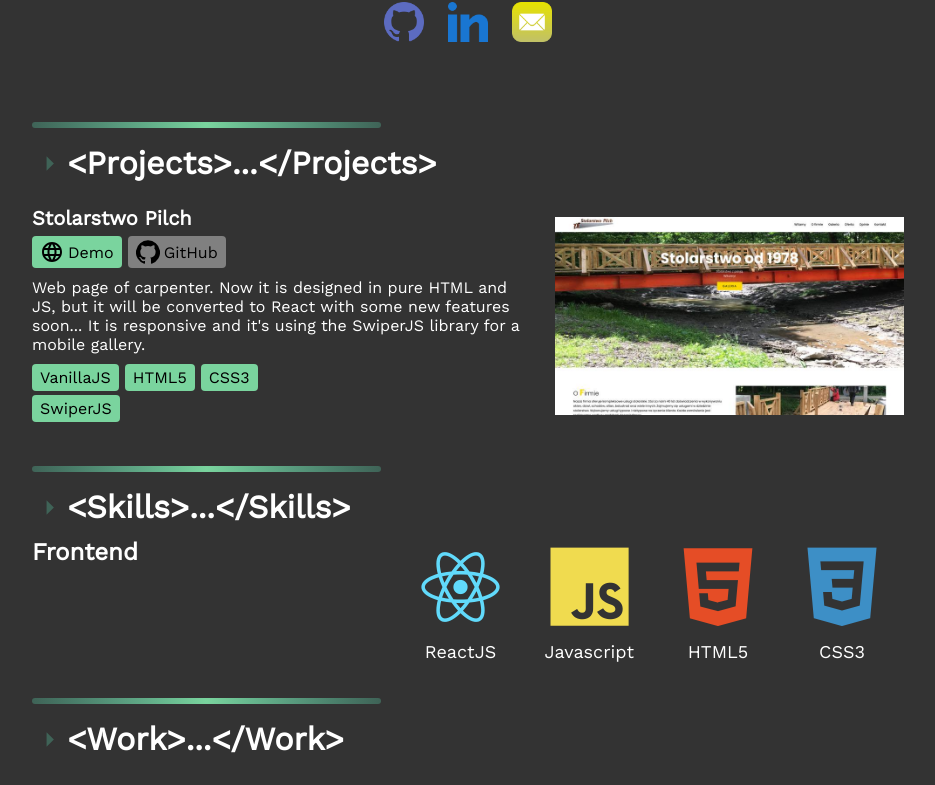
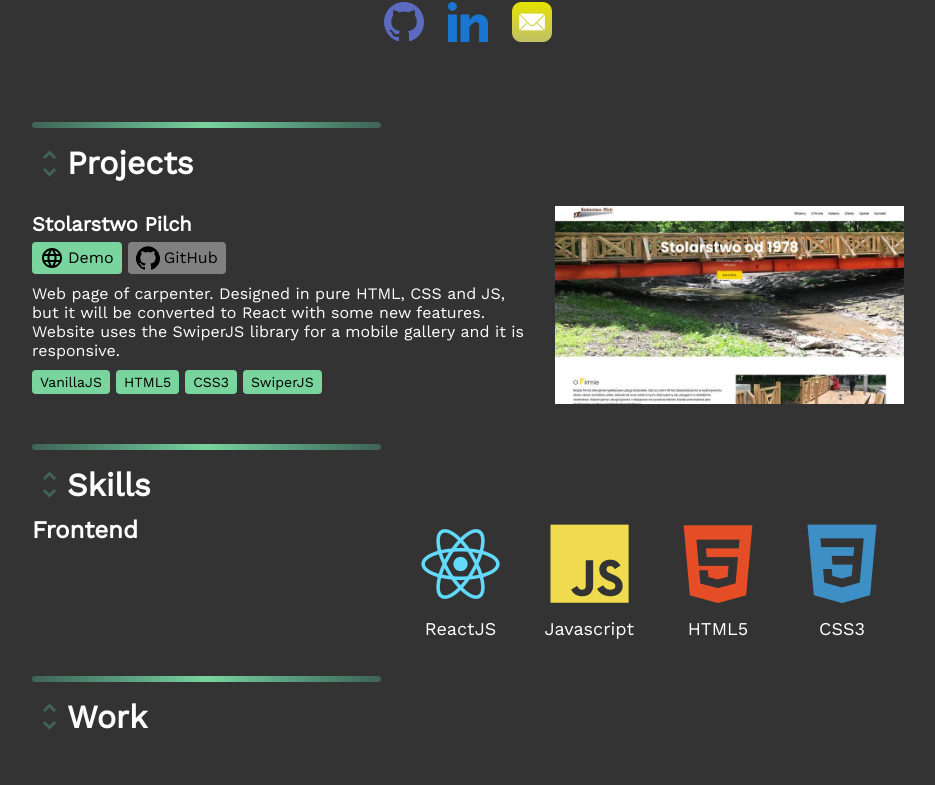
Before and after one commit to karkamil/karkamil.github.io, a React (Create React App) app: page / in a window 1280 px wide. Shown: the part 538-1323 px from the top of the page, without its empty margins (172-1107 px from the left). Built offline with nearby package versions, Linux system fonts and the light colour scheme.

Commit message:
cosmetic

```diff
--- a/public/index.html
+++ b/public/index.html
@@ -5,7 +5,7 @@
     <meta name="viewport" content="width=device-width, initial-scale=1" />
     <meta
       name="description"
-      content="Web site created using create-react-app"
+      content="Kamil Developer Portfolio"
     />
     <link rel="preconnect" href="https://fonts.googleapis.com">
     <link rel="preconnect" href="https://fonts.gstatic.com" crossorigin>
--- a/src/components/About.jsx
+++ b/src/components/About.jsx
@@ -67,7 +67,7 @@ const About = () => {
     <Container>
       <AboutTop>
         <AboutInfo>
-          Hello There 👋, I am <br/>
+          Hello There, I am <br/>
           <InfoName > Kamil Karchut</InfoName>
           <br/> <span ref={el}></span>
         </AboutInfo>
--- a/src/components/Contact.jsx
+++ b/src/components/Contact.jsx
@@ -170,7 +170,7 @@ const Contact = () => {
   return (
     <Container>
       <Separator />
-      <SectionTitle>{`<Contact />`}</SectionTitle>
+      <SectionTitle>Contact</SectionTitle>
       <ContactWrapper>
         <ContactLeft>
           <ContactTitle>
@@ -215,7 +215,7 @@ const Contact = () => {
       </ContactWrapper>
       <DownloadCont>
             <DownloadButtton>
-            <Download download href={require('../assets/cven.pdf').default} style={{color: theme.state.darkMode ? "white" : ""}}>
+            <Download download href={'cvenkamilkarchut.pdf'} style={{color: theme.state.darkMode ? "white" : ""}}>
               <Icon />
               Download CV
             </Download>
--- a/src/components/Header.jsx
+++ b/src/components/Header.jsx
@@ -6,8 +6,6 @@ import Toggle from "./Toggle";
 import { useContext, useState } from "react";
 import { ThemeContext } from "../context";
 import WebMenu from "./WebMenu";
-
-
 
 const animateWave1 = keyframes`
   0%{
@@ -150,6 +148,8 @@ const CloseContainer = styled.div`
 
 const CloseMobile = styled(HighlightOffOutlined)`
   cursor: pointer;
+  margin-top: 12px;
+  margin-right: 12px;
 `
 
 const MobileMenuElement = styled.div`
@@ -201,7 +201,7 @@ const Header = () => {
       <ContainerLeft>
         <Toggle />
         <DownloadCon>
-          <Download style={{color: theme.state.darkMode ? "white" : ""}} download href={require('../assets/cven.pdf').default}>
+          <Download style={{color: theme.state.darkMode ? "white" : ""}} download href={'cvenkamilkarchut.pdf'}>
             <DownloadIcon />
             <ShowText>Download </ShowText>CV
           </Download>
--- a/src/components/ProjectCard.jsx
+++ b/src/components/ProjectCard.jsx
@@ -71,6 +71,7 @@ const Tag = styled.label`
   border-radius: 4px;
   margin-right: 6px;
   margin-bottom: 4px;
+  font-size: 14px;
 `
 
 const ProjectImage = styled.img`
--- a/src/components/Projects.jsx
+++ b/src/components/Projects.jsx
@@ -3,7 +3,7 @@ import styled from 'styled-components'
 import { ProjectData } from '../data/projects'
 import ProjectCard from './ProjectCard'
 import Separator from './Separator'
-import { ArrowRight } from '@material-ui/icons'
+import { UnfoldLess, UnfoldMore } from '@material-ui/icons'
 import { small } from '../responsive'
 
 const Container = styled.div`
@@ -27,54 +27,48 @@ const Title = styled.label`
   cursor: pointer;
 `
 
-const Close = styled.label`
-  cursor: pointer;
-`
-
 const ProjectContainer = styled.div`
 
 `
 
-const ArrowRightIcon = styled(ArrowRight)`
+const UnfoldMoreIcon = styled(UnfoldMore)`
   color: #3F6357;
+  cursor: pointer;
+`
 
+const UnfoldLessIcon = styled(UnfoldLess)`
+  color: #3F6357;
   cursor: pointer;
 `
 
 
 const ProjectsCopy = () => {
   const data = ProjectData;
-  const [projects, setProjects] = useState(false)
+  const [unfold, setUnfold] = useState(false)
 
   return (
     <Container>
       <Separator />
-      <TitleContainer onClick={() => setProjects(!projects)}>
-
-      <ArrowRightIcon style={{ transform: projects && "rotate(90deg)" }} fontSize="large"/>
-      <Title >
-        {"<Projects>"}
-        {!projects && <Close>
-          ...
-          {"</Projects>"}
-        </Close>}
+      <TitleContainer onClick={() => setUnfold(!unfold)} >
+        {unfold &&
+        <UnfoldLessIcon fontSize= "large"/>
+        }
+        {!unfold &&
+        <UnfoldMoreIcon fontSize= "large"/>
+        }
+      <Title>
+        Projects
       </Title>
       </TitleContainer>
       <ProjectContainer>
-        {projects && data.map((project)=>{
+        {unfold && data.map((project)=>{
           return <ProjectCard project={project} key={project.id}/>
         })
         }
-        {!projects && data.slice(1, 2).map((project)=>{
+        {!unfold && data.slice(1, 2).map((project)=>{
           return <ProjectCard project={project} key={project.id}/>
         })}
       </ProjectContainer>
-      <Title onClick={() => setProjects(!projects)}>
-        {projects && <Close>
-
-          {"</Projects>"}
-        </Close>}
-      </Title>
     </Container>
   )
 }
--- a/src/components/Skills.jsx
+++ b/src/components/Skills.jsx
@@ -1,4 +1,4 @@
-import { ArrowRight } from '@material-ui/icons'
+import { UnfoldLess, UnfoldMore } from '@material-ui/icons'
 import React, { useState } from 'react'
 import styled from 'styled-components'
 import { SkillsData } from '../data/skills'
@@ -11,14 +11,10 @@ const Container = styled.div`
   flex-direction: column;
   width: 100%;
   padding: 0 12px;
-`
+  `
 const TitleContainer = styled.div`
   display: flex;
   align-items: center;
-`
-const ArrowRightIcon = styled(ArrowRight)`
-  color: #3F6357;
-  cursor: pointer;
 `
 
 const Title = styled.label`
@@ -29,7 +25,13 @@ const Title = styled.label`
   cursor: pointer;
 `
 
-const Close = styled.label`
+const UnfoldMoreIcon = styled(UnfoldMore)`
+  color: #3F6357;
+  cursor: pointer;
+`
+
+const UnfoldLessIcon = styled(UnfoldLess)`
+  color: #3F6357;
   cursor: pointer;
 `
 
@@ -60,24 +62,24 @@ const SkillsList = styled.div`
 
 const Skills = () => {
   const data = SkillsData;
-  const [projects, setProjects] = useState(false)
+  const [unfold, setUnfold] = useState(false)
 
   return (
     <Container>
       <Separator />
-      <TitleContainer onClick={() => setProjects(!projects)}>
-
-      <ArrowRightIcon style={{ transform: projects && "rotate(90deg)" }} fontSize="large"/>
-      <Title >
-        {"<Skills>"}
-        {!projects && <Close>
-          ...
-        {"</Skills>"}
-        </Close>}
+      <TitleContainer onClick={() => setUnfold(!unfold)} >
+        {unfold &&
+        <UnfoldLessIcon fontSize= "large"/>
+        }
+        {!unfold &&
+        <UnfoldMoreIcon fontSize= "large"/>
+        }
+      <Title>
+        Skills
       </Title>
       </TitleContainer>
       <SkillsContainer>
-        {projects && data.map((item) => {
+        {unfold && data.map((item) => {
           return (
             <SkillsSection key={item.id}>
               <SkillsSecTitle >{item.type}</SkillsSecTitle>
@@ -91,7 +93,7 @@ const Skills = () => {
             </SkillsSection>
           )
         })}
-        {!projects && data.slice(0, 1).map((item) => {
+        {!unfold && data.slice(0, 1).map((item) => {
           return (
             <SkillsSection key={item.id}>
               <SkillsSecTitle >{item.type}</SkillsSecTitle>
@@ -107,12 +109,6 @@ const Skills = () => {
         })
         }
       </SkillsContainer>
-      <Title >
-        {projects &&
-        <Close onClick={() => setProjects(!projects)}>
-          {"</Skills>"}
-        </Close>}
-      </Title>
     </Container>
   )
 }
--- a/src/components/Work.jsx
+++ b/src/components/Work.jsx
@@ -1,4 +1,4 @@
-import { ArrowRight } from '@material-ui/icons'
+import { UnfoldLess, UnfoldMore } from '@material-ui/icons'
 import React, { useState } from 'react'
 import styled from 'styled-components'
 import { WorkData } from '../data/work'
@@ -17,7 +17,12 @@ const TitleContainer = styled.div`
   display: flex;
   align-items: center;
 `
-const ArrowRightIcon = styled(ArrowRight)`
+const UnfoldMoreIcon = styled(UnfoldMore)`
+  color: #3F6357;
+  cursor: pointer;
+`
+
+const UnfoldLessIcon = styled(UnfoldLess)`
   color: #3F6357;
   cursor: pointer;
 `
@@ -30,11 +35,6 @@ const Title = styled.label`
   cursor: pointer;
 `
 
-const Close = styled.label`
-  cursor: pointer;
-`
-
-
 const WorkList = styled.div`
   display: flex;
   flex-wrap: wrap;
@@ -45,41 +45,35 @@ const WorkList = styled.div`
 
 const Work = () => {
   const data = WorkData;
-  const [projects, setProjects] = useState(false)
+  const [unfold, setUnfold] = useState(false)
 
   return (
     <Container>
 
       <Separator />
-      <TitleContainer onClick={() => setProjects(!projects)}>
-
-      <ArrowRightIcon style={{ transform: projects && "rotate(90deg)" }} fontSize="large"/>
-      <Title >
-        {"<Work>"}
-        {!projects && <Close>
-          ...
-        {"</Work>"}
-        </Close>}
+      <TitleContainer onClick={() => setUnfold(!unfold)} >
+        {unfold &&
+        <UnfoldLessIcon fontSize= "large"/>
+        }
+        {!unfold &&
+        <UnfoldMoreIcon fontSize= "large"/>
+        }
+      <Title>
+        Work
       </Title>
       </TitleContainer>
       <WorkList>
-        {projects &&  data.map((item) => {
+        {unfold &&  data.map((item) => {
           return(
             <WorkCard key={item.id} item ={item} />
           )
         })}
-        {!projects &&  data.slice(0, 2).map((item) => {
+        {!unfold &&  data.slice(0, 2).map((item) => {
           return(
             <WorkCard key={item.id} item ={item} />
           )
         })}
       </WorkList>
-      <Title >
-        {projects &&
-        <Close onClick={() => setProjects(!projects)}>
-          {"</Work>"}
-        </Close>}
-      </Title>
     </Container>
   )
 }
--- a/src/data/projects.js
+++ b/src/data/projects.js
@@ -2,7 +2,7 @@ export const ProjectData = [
   {
     id: 1,
     title: "My Portfolio",
-    desc: "It is my new portfolio, that you are currently watching. It is created using create-react-app. Fully ressponsive with dark mode. If you have any suggestions feel free to contact me - also throught Contact section with EmailJS. Portfolio will be updated by content and upgraded by some features soon... ",
+    desc: `This is my new portfolio, that you are currently visiting. Built with ReactJS. Fully responsive with dark mode. If you have any suggestions feel free to contact me - also throught Contact section with EmailJS. Portfolio will be updated by content and upgraded by some new features.`,
     tags:["ReactJS", "MaterialUI", "Styled Components", "EmailJS"],
     demo: {
       ready: true,
@@ -17,7 +17,7 @@ export const ProjectData = [
   {
     id: 2,
     title: "Stolarstwo Pilch",
-    desc: "Web page of carpenter. Now it is designed in pure HTML and JS, but it will be converted to React with some new features soon... It is responsive and it's using the SwiperJS library for a mobile gallery.",
+    desc: "Web page of carpenter. Designed in pure HTML, CSS and JS, but it will be converted to React with some new features. Website uses the SwiperJS library for a mobile gallery and it is responsive.",
     tags:["VanillaJS", "HTML5", "CSS3", "SwiperJS"],
     demo: {
       ready: true,
@@ -29,7 +29,7 @@ export const ProjectData = [
   {
     id: 3,
     title: "Ecommerce shop",
-    desc: "Not ready yet. Full - Stack shopping aplication in MERN stack. I am currently finishing UI of React client side app, that is using Axios to fetch the data from backend API. It is using Json Web Token, and Stripe for payments. Backend is in NodeJS it is using Express server framework, and is using MongoDB as a database. I am still working on React admin dashboard.",
+    desc: "Full-Stack shopping aplication in MERN stack. Currently on finishing UI of ReactJS client side app, that is using Axios to fetch the data from backend API. App uses Json Web Token for an authentication, and Stripe for payments. Backend is built with NodeJS using Express server framework, and MongoDB as a database. React admin dashboard will be developed soon.",
     tags:["ReactJS", "Redux", "NodeJS", "MongoDB", "Axios", "ExpressJS", "Rest API", "JWT", "Stripe", "Material UI", "Styled Components" ],
     demo: {
       ready: false,
@@ -44,7 +44,7 @@ export const ProjectData = [
   {
     id: 4,
     title: "Crypto Viewer",
-    desc: "It is Cryptocurrency tracker in ReactJS. It is built with Material UI and ChartJS to preaper charts based on CoinGeco API - The most comprehensive Cryptocurrency API. It is almost finished and will be add soon. ",
+    desc: "Cryptocurrency tracker in ReactJS. Built with Material UI and ChartJS to create charts based on CoinGeco API - The most comprehensive cryptocurrency API. Application will be released shortly. ",
     tags:["ReactJS", "Rest API", "Context API", "ChartJS", "Material UI", "Styled Components"],
     demo: {
       ready: false,
@@ -59,7 +59,7 @@ export const ProjectData = [
   {
     id: 5,
     title: "Devinit",
-    desc: "App to fast crate a templated projects from a terminal, for a beggining of web development learning. It is adding git version control to new project on demand. It works in CLI, is developed in NodeJS. I will add it to github repository soon.",
+    desc: "Application creating project's templates from a CLI terminal, for a beginners of web development learning. Adding git version control system to new project on demand. Developed in NodeJS. Github repository will be published soon.",
     tags:["NodeJS", "CLI", "git"],
     demo: {
       ready: false,
@@ -74,7 +74,7 @@ export const ProjectData = [
   {
     id: 6,
     title: "Wire Game",
-    desc: "IoT Project - manual game for kids based on ESP32 with Wi-Fi and Bluetooth. Programmed in Python. It is counting the time from begining to the end, and send it to SQL database. Currently I am developing interface to set players and number of possible mistakes.",
+    desc: "IoT Project - manual game for kids based on ESP32 with Wi-Fi and Bluetooth. Programmed in Python. It is counting the time from start to the end of track, and send it to SQL database. Currently I am developing interface to set players and number of possible mistakes.",
     tags:[ "IoT", "Python", "ESP32", "SQL" ],
     demo:{
       ready: false,
--- a/src/data/work.js
+++ b/src/data/work.js
@@ -15,7 +15,7 @@ export const WorkData = [
     dateJoining: "01/04/2014",
     dateEnd: "15/01/2021",
     companyLogo: require("../assets/fca.png").default,
-    work: "Work in a group that was implementing SAP systems for a EU statistics porpouse in Poland. Generating EU declarations and reports for FCA group. Writing procedures, and participating in improvement projects. Preaparing customs declarations and answering queries. Taking part in implemantatnion bussines standards like ISO.",
+    work: "Work in a group that was implementing SAP systems for a EU statistics purpose in Poland. Generating EU declarations and reports for FCA group. Writing procedures, and participating in improvement projects. Preaparing customs declarations and answering queries. Taking part in implementation bussines standards like ISO.",
   },
   {
     id: 3,
```
Also changed, not shown: 2 other files (tests, documents, lock files or other folders).
